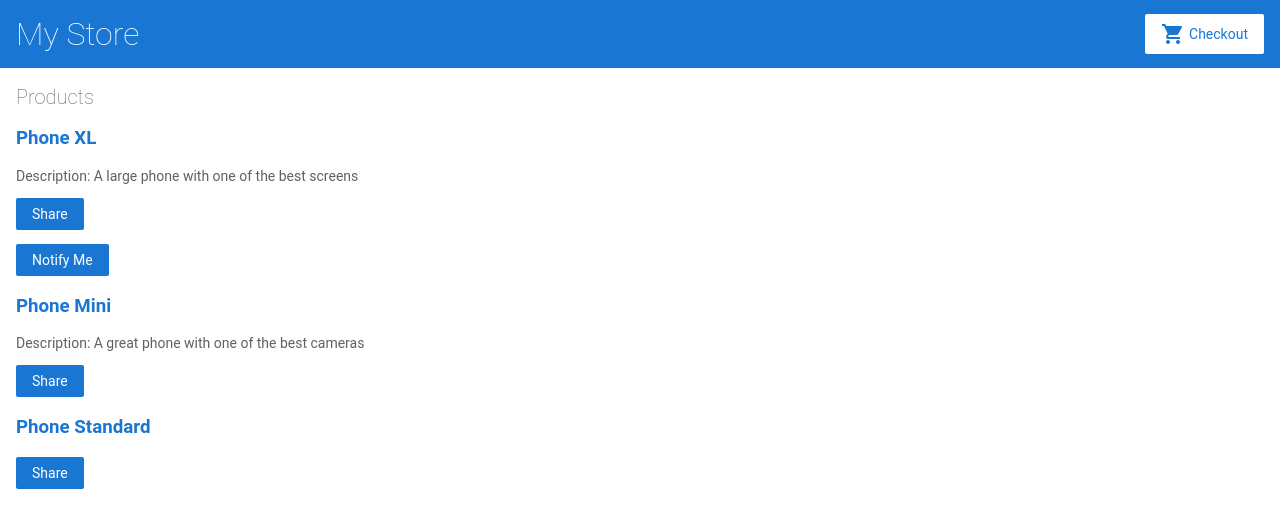
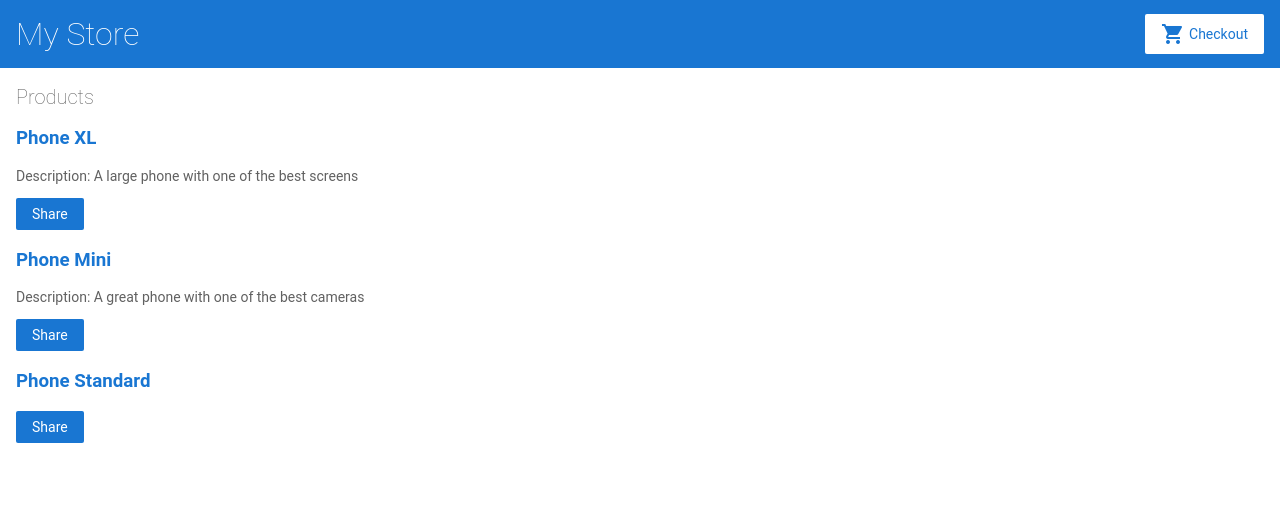
Before and after one commit to mdlawrenceusa/et720-20210902, an Angular app: page / in a window 1280 px wide. Shown: the top 528 px of the page. Built offline with nearby package versions, Linux system fonts and the light colour scheme.

Commit message:
1 file modified

```diff
--- a/src/app/product-list/product-list.component.html
+++ b/src/app/product-list/product-list.component.html
@@ -16,10 +16,7 @@
     Share
   </button>
 
-  <app-product-alerts
-  [product]="product"
-  (notify)="onNotify()">
-</app-product-alerts>
+
 
 
 </div>
```
